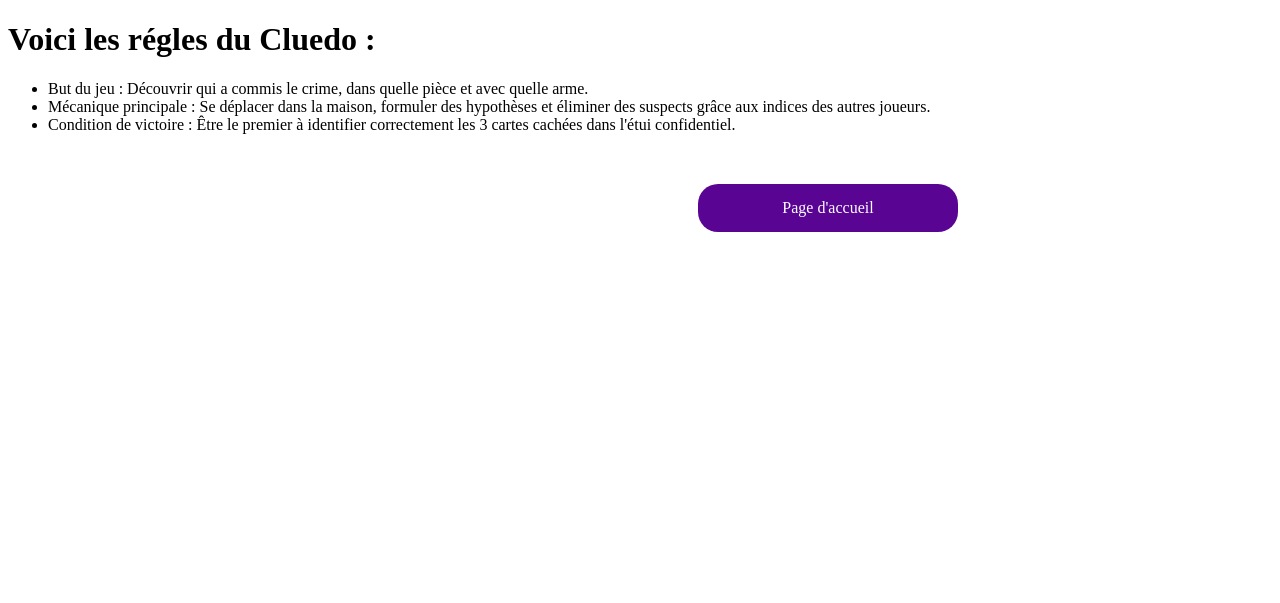
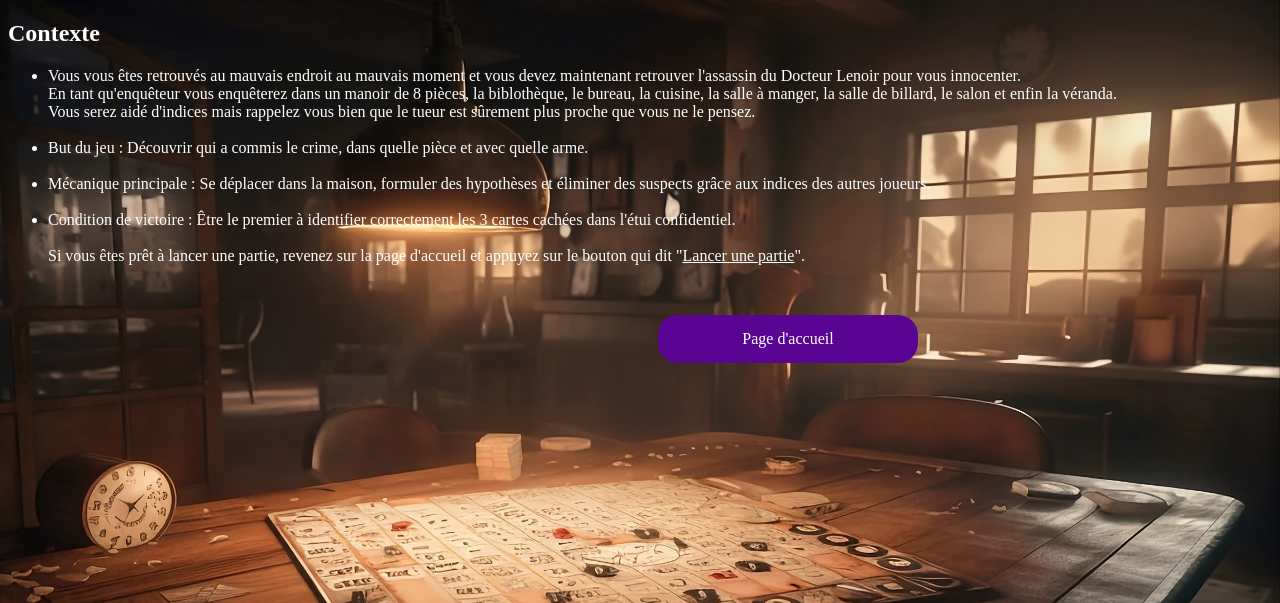
Before and after one commit to Mathias-Champagne/cluedo, a PHP site: page /RegleCluedo.php in a window 1280 px wide. Shown: the top 603 px of the page. Run offline with PHP 8.4, Linux system fonts and the light colour scheme.

Commit message:
texte des règles de jeu rédigé

```diff
--- a/RegleCluedo.php
+++ b/RegleCluedo.php
@@ -1,14 +1,17 @@
 <!DOCTYPE html>
 <html lang="fr">
 <link rel="stylesheet" href="styles.css">
-    <head>
-        <h1>Voici les régles du Cluedo :</h1>
-    </head>
     <body>
+        <h2>Contexte</h2>
         <ul>
-            <li>But du jeu : Découvrir qui a commis le crime, dans quelle pièce et avec quelle arme.</li>
-            <li>Mécanique principale : Se déplacer dans la maison, formuler des hypothèses et éliminer des suspects grâce aux indices des autres joueurs.</li>
-            <li>Condition de victoire : Être le premier à identifier correctement les 3 cartes cachées dans l'étui confidentiel.</li>
+            <li>Vous vous êtes retrouvés au mauvais endroit au mauvais moment et vous devez maintenant retrouver l'assassin du Docteur Lenoir pour vous innocenter.
+            <br>En tant qu'enquêteur vous enquêterez dans un manoir de 8 pièces, la biblothèque, le bureau, la cuisine, la salle à manger, la salle de billard, le salon et enfin la véranda.
+            <br>Vous serez aidé d'indices mais rappelez vous bien que le tueur est sûrement plus proche que vous ne le pensez.</li>
+            <br><li>But du jeu : Découvrir qui a commis le crime, dans quelle pièce et avec quelle arme.</li>
+            <br><li>Mécanique principale : Se déplacer dans la maison, formuler des hypothèses et éliminer des suspects grâce aux indices des autres joueurs.</li>
+            <br><li>Condition de victoire : Être le premier à identifier correctement les 3 cartes cachées dans l'étui confidentiel.</li>
+            <br>Si vous êtes prêt à lancer une partie, revenez sur la page d'accueil et appuyez sur le bouton qui dit "<span style="text-decoration: underline;">Lancer une partie</span>".
+        </ul>
     </body>
     <footer>
         <a class="PageAccueil" href="menu.php">Page d'accueil</a>
--- a/styles.css
+++ b/styles.css
@@ -8,6 +8,12 @@
     text-align: center;
     text-decoration: none;
     border-radius: 20px;
+    transition: transform 0.18 ease;
+    transition-duration: 0.2s;
+}
+.PageAccueil:hover {
+    transform: scale(1.05);
+    filter: brightness(0.9);
 }
 .PageRegles {
     display: block;
@@ -19,6 +25,12 @@
     text-align: center;
     text-decoration: none;
     border-radius: 20px;
+    transition: transform 0.18 ease;
+    transition-duration: 0.2s;
+}
+.PageRegles:hover {
+    transform: scale(1.05);
+    filter: brightness(0.9);
 }
 .PagePartie {
     display: block;
@@ -31,3 +43,11 @@
     text-decoration: none;
     border-radius: 20px;
 }
+body {
+    color: white;
+    background-image: url("images/FondDecranCluedo.jpeg");
+    background-size: cover;
+    background-position: center;
+    background-repeat: no-repeat;
+    background-attachment: fixed;
+}
```
Also changed, not shown: images/FondDecranCluedo.jpeg (added), images/livre_ouvert-clear.png (added), images/livre_ouvert.png (added).
